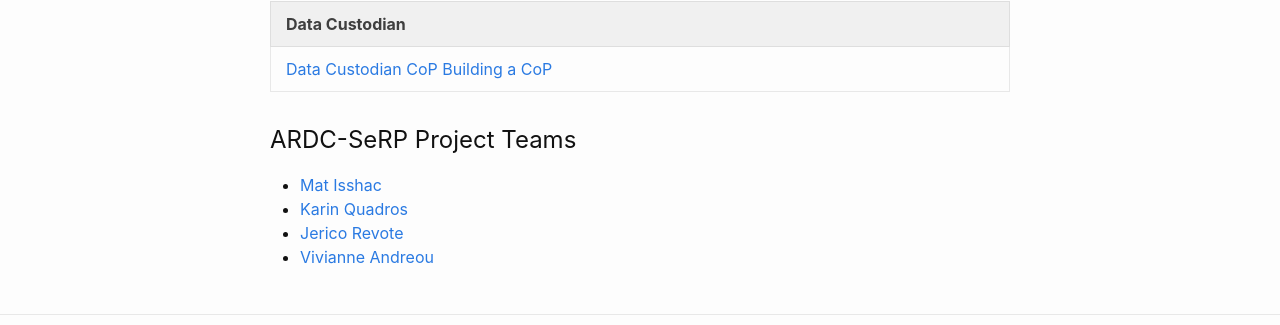
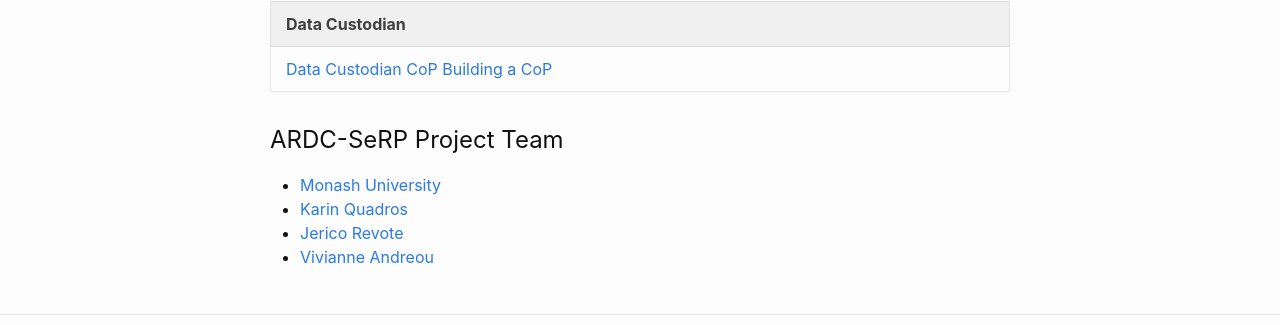
Before and after one commit to ARDC-Secure-Platforms/ardc-serp-docs, a Jekyll site: the page built from index.md, in a window 1280 px wide. Shown: the part 489-814 px from the top of the page. Built offline with Jekyll 4.4.1, drawn with Linux system fonts in a browser that asks for light colours.

Commit message:
update to team info

```diff
--- a/index.md
+++ b/index.md
@@ -19,9 +19,9 @@ The ***"Scalable Governance, Control and Management of FAIR Sensitive Research D
 | --- |
 | [Data Custodian CoP Building a CoP]({{ site.baseurl }}/pdfs/Data Custodian CoP Building a CoP.pdf) |
 
-## ARDC-SeRP Project Teams
+## ARDC-SeRP Project Team
 
-* [Mat Isshac](https://www.monash.edu/researchinfrastructure/helix/about/helix-team)
+* [Monash University](https://www.monash.edu)
 * [Karin Quadros](https://www.monash.edu/researchinfrastructure/helix/about/helix-team)
 * [Jerico Revote](https://research.monash.edu/en/persons/jerico-revote)
 * [Vivianne Andreou](https://www.monash.edu/researchinfrastructure/helix/about/helix-team)
```
